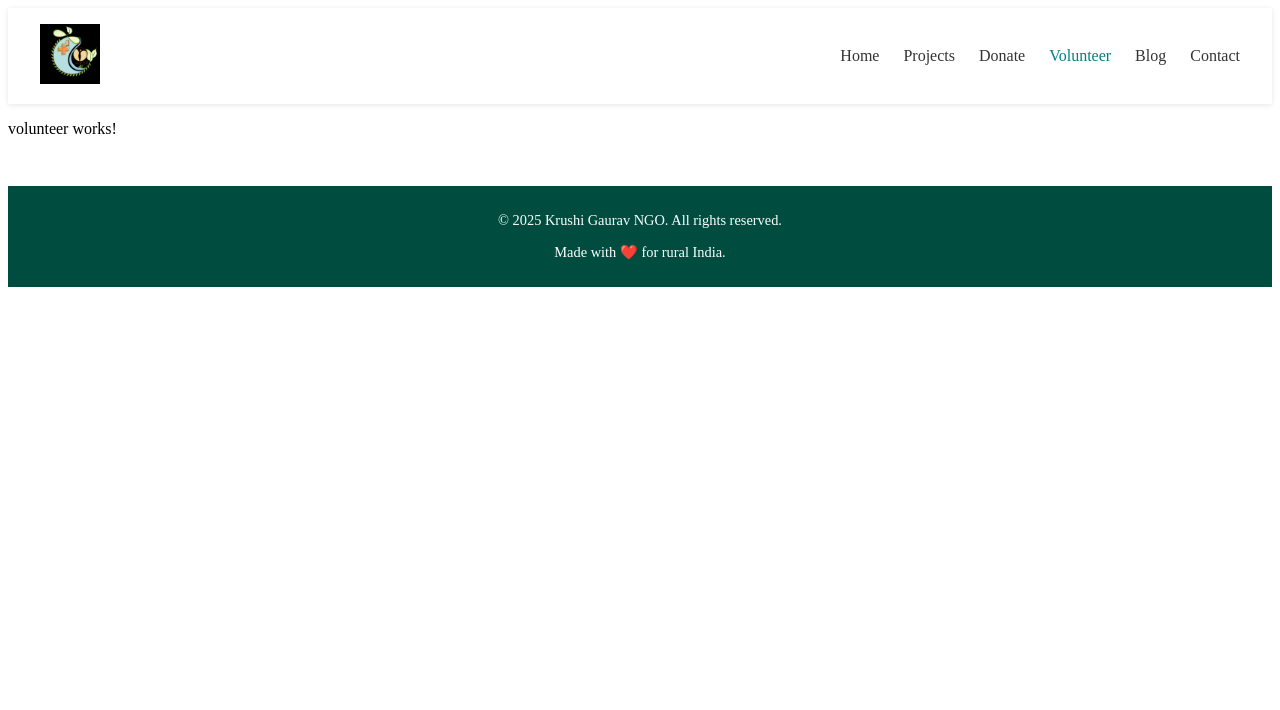
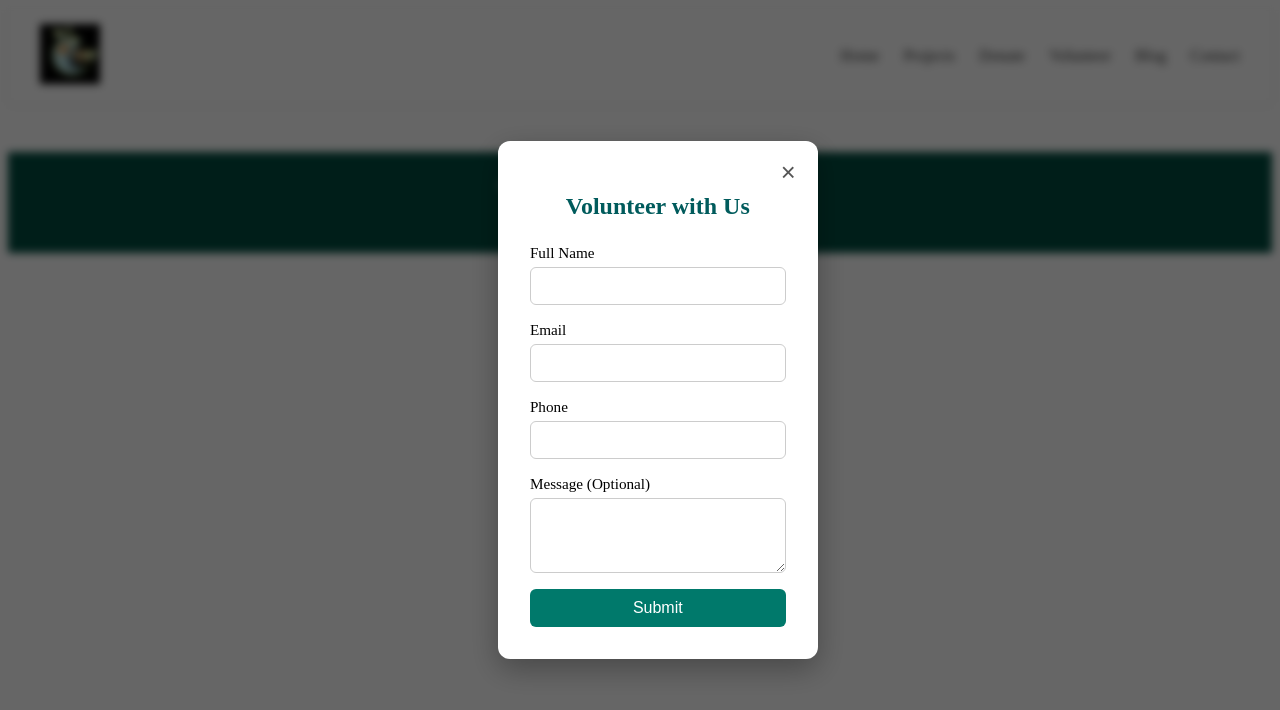
Before and after one commit to IchBinAniket/krushiGaurav, an Angular app: page /volunteer in a window 1280 px wide. Shown: the top 710 px of the page. Built offline with nearby package versions, Linux system fonts and the light colour scheme.

Commit message:
added zap intergration within volunteer component for storing user data to sheets

```diff
--- a/src/app/components/header/header.component.html
+++ b/src/app/components/header/header.component.html
@@ -15,8 +15,9 @@
     <a routerLink="/" routerLinkActive="active" [routerLinkActiveOptions]="{ exact: true }" (click)="toggleMenu()">Home</a>
     <a routerLink="/projects" routerLinkActive="active" (click)="toggleMenu()">Projects</a>
     <a routerLink="/donate" routerLinkActive="active" (click)="toggleMenu()">Donate</a>
-    <a routerLink="/volunteer" routerLinkActive="active" (click)="toggleMenu()">Volunteer</a>
+    <a href="#" (click)="openVolunteer($event)" (click)="toggleMenu()">Volunteer</a>
     <a routerLink="/blog" routerLinkActive="active" (click)="toggleMenu()">Blog</a>
     <a routerLink="/contact" routerLinkActive="active" (click)="toggleMenu()">Contact</a>
   </nav>
 </header>
+<app-volunteer *ngIf="showVolunteer" (close)="showVolunteer = false"></app-volunteer>
--- a/src/app/components/header/header.component.ts
+++ b/src/app/components/header/header.component.ts
@@ -1,16 +1,24 @@
 import { Component } from '@angular/core';
 import { RouterModule } from '@angular/router';
+import { VolunteerComponent } from '../volunteer/volunteer.component';
+import { CommonModule } from '@angular/common';
 
 @Component({
   selector: 'app-header',
-  imports: [RouterModule],
+  imports: [RouterModule,VolunteerComponent,CommonModule],
   templateUrl: './header.component.html',
   styleUrl: './header.component.scss'
 })
 export class HeaderComponent {
   menuOpen = false;
+  showVolunteer = false;
 
   toggleMenu() {
     this.menuOpen = !this.menuOpen;
   }
+
+  openVolunteer(event: Event) {
+    event.preventDefault();
+    this.showVolunteer = true;
+  }
 }
--- a/src/app/components/home/home.component.html
+++ b/src/app/components/home/home.component.html
@@ -49,7 +49,9 @@
 <section class="cta-strip">
   <h3>Want to help build a stronger, sustainable rural India?</h3>
   <div class="cta-buttons">
-    <a (click)="goTo('volunteer')" class="btn primary">Become a Volunteer</a>
+    <a href="#" (click)="openVolunteer($event)" class="btn secondary">Become a Volunteer</a>
     <a (click)="goTo('donate')" class="btn secondary">Make a Donation</a>
   </div>
 </section>
+
+<app-volunteer *ngIf="showVolunteer" (close)="showVolunteer = false"></app-volunteer>
--- a/src/app/components/home/home.component.ts
+++ b/src/app/components/home/home.component.ts
@@ -1,16 +1,25 @@
 import { Component } from '@angular/core';
 import { Router } from '@angular/router';
+import { VolunteerComponent } from '../volunteer/volunteer.component';
+import { CommonModule } from '@angular/common';
 
 @Component({
   selector: 'app-home',
-  imports: [],
+  imports: [VolunteerComponent, CommonModule],
   templateUrl: './home.component.html',
   styleUrl: './home.component.scss'
 })
 export class HomeComponent {
+  showVolunteer = false;
+
   constructor(private router: Router) {}
 
   goTo(route: string) {
     this.router.navigate([`/${route}`]);
   }
+
+  openVolunteer(event: Event) {
+    event.preventDefault();
+    this.showVolunteer = true;
+  }
 }
--- a/src/app/components/volunteer/volunteer.component.html
+++ b/src/app/components/volunteer/volunteer.component.html
@@ -1 +1,29 @@
-<p>volunteer works!</p>
+<div class="overlay">
+    <div class="dialog-box">
+      <button class="close-btn" (click)="onClose()">×</button>
+      <h2>Volunteer with Us</h2>
+
+      <form [formGroup]="volunteerForm" (ngSubmit)="onSubmit()">
+        <label>
+          Full Name
+          <input formControlName="fullName" type="text" required />
+        </label>
+        <label>
+          Email
+          <input formControlName="email" type="email" required />
+        </label>
+        <label>
+          Phone
+          <input formControlName="phone" type="tel" required />
+        </label>
+        <label>
+          Message (Optional)
+          <textarea formControlName="message" rows="3"></textarea>
+        </label>
+
+        <button type="submit" [disabled]="isSubmitting">Submit</button>
+      </form>
+
+      <p *ngIf="successMessage" class="success">{{ successMessage }}</p>
+    </div>
+  </div>
--- a/src/app/components/volunteer/volunteer.component.scss
+++ b/src/app/components/volunteer/volunteer.component.scss
@@ -0,0 +1,74 @@
+:host {
+    position: fixed;
+    inset: 0;
+    background: rgba(0, 0, 0, 0.6);
+    display: flex;
+    align-items: center;
+    justify-content: center;
+    z-index: 9999;
+    backdrop-filter: blur(4px);
+  }
+
+  .dialog-box {
+    background: white;
+    padding: 2rem;
+    border-radius: 12px;
+    width: 90%;
+    max-width: 500px;
+    box-shadow: 0 10px 30px rgba(0, 0, 0, 0.3);
+    position: relative;
+  }
+
+  h2 {
+    text-align: center;
+    color: #005b5c;
+    margin-bottom: 1.5rem;
+  }
+
+  form {
+    display: flex;
+    flex-direction: column;
+    gap: 1rem;
+
+    label {
+      display: flex;
+      flex-direction: column;
+      font-size: 0.95rem;
+      gap: 0.3rem;
+
+      input,
+      textarea {
+        padding: 0.6rem;
+        border-radius: 6px;
+        border: 1px solid #ccc;
+        font-size: 0.95rem;
+      }
+    }
+
+    button {
+      padding: 0.6rem 1.5rem;
+      background: #00796b;
+      color: white;
+      border: none;
+      border-radius: 6px;
+      font-size: 1rem;
+      cursor: pointer;
+    }
+  }
+
+  .close-btn {
+    position: absolute;
+    top: 1rem;
+    right: 1rem;
+    background: transparent;
+    border: none;
+    font-size: 1.6rem;
+    color: #555;
+    cursor: pointer;
+  }
+
+  .success {
+    margin-top: 1rem;
+    text-align: center;
+    color: green;
+  }
--- a/src/app/components/volunteer/volunteer.component.ts
+++ b/src/app/components/volunteer/volunteer.component.ts
@@ -1,11 +1,61 @@
-import { Component } from '@angular/core';
+import { HttpClient } from '@angular/common/http';
+import { Component, EventEmitter, Output } from '@angular/core';
+import { FormBuilder, FormGroup, Validators } from '@angular/forms';
+import { CommonModule } from '@angular/common';
+import { ReactiveFormsModule } from '@angular/forms'; // Import ReactiveFormsModule
 
 @Component({
   selector: 'app-volunteer',
-  imports: [],
+  imports: [CommonModule, ReactiveFormsModule],
   templateUrl: './volunteer.component.html',
   styleUrl: './volunteer.component.scss'
 })
 export class VolunteerComponent {
+  @Output() close = new EventEmitter<void>();
 
+  volunteerForm!: FormGroup;
+  isSubmitting = false;
+  successMessage = '';
+
+  constructor(private fb: FormBuilder, private http: HttpClient) {
+    this.volunteerForm = this.fb.group({
+      fullName: ['', Validators.required],
+      email: ['', [Validators.required, Validators.email]],
+      phone: ['', Validators.required],
+      message: ['']
+    });
+  }
+
+  onSubmit() {
+    if (this.volunteerForm.valid) {
+      this.isSubmitting = true;
+      const formData = this.volunteerForm.value;
+
+      this.http.post(
+        'https://hooks.zapier.com/hooks/catch/22853319/2na20qj/',
+        this.volunteerForm.value
+      ).subscribe({
+        next: () => {
+          this.successMessage = 'Thank you for volunteering!';
+          this.volunteerForm.reset();
+          this.isSubmitting = false;
+        },
+        error: (err) => {
+          console.error('Zapier Error:', err);
+          this.successMessage = 'Something went wrong. Please try again later.';
+          this.isSubmitting = false;
+        }
+      });
+    }
+    else{
+      console.log('invalid form')
+    }
+  }
+
+  onClose() {
+    this.close.emit();
+  }
 }
+
+
+//zap webhook url:https://hooks.zapier.com/hooks/catch/22853319/2na20qj/
```
